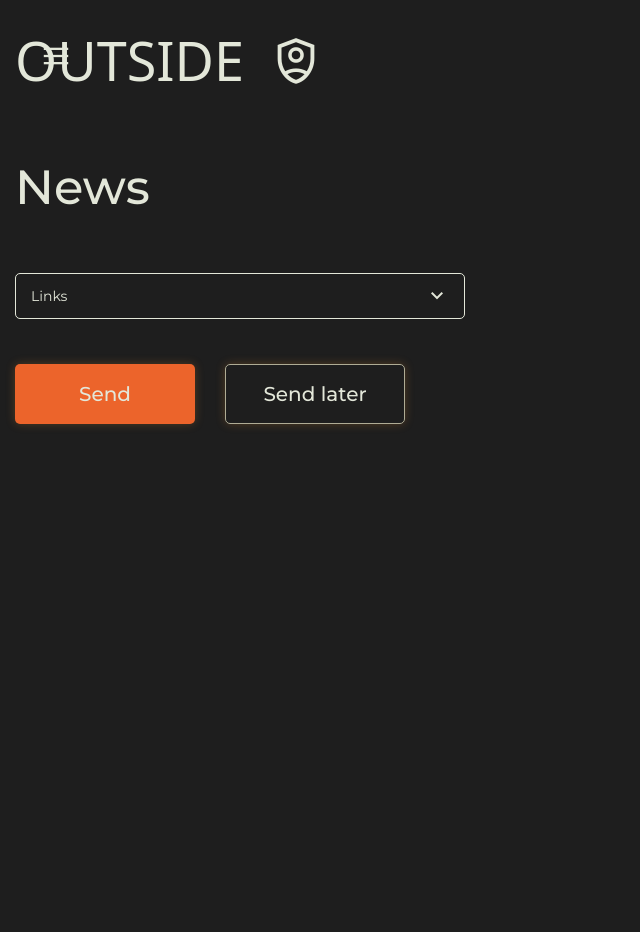
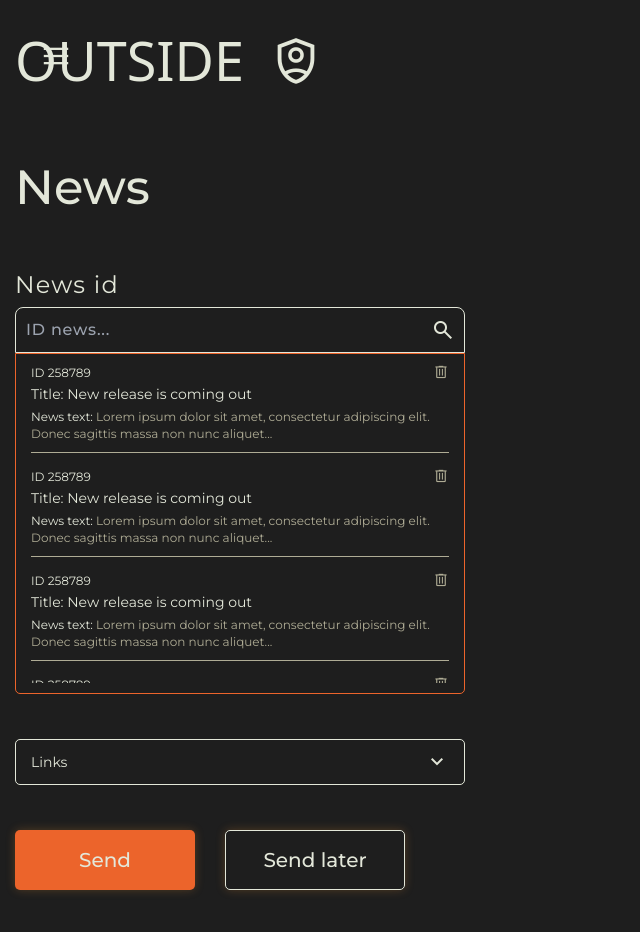
Before and after one commit to outsideOfficialy/adminPanel, a Next.js app: page /news in a window 1280 px wide. Shown: the top 932 px of the page, without its empty margins (0-640 px from the left). Before the commit the page ends 800 px from the top, so only its background shows below. Built offline with nearby package versions, Linux system fonts and the light colour scheme; a web font is replaced by a local one.

Commit message:
create Search tamplate

```diff
--- a/app/globals.css
+++ b/app/globals.css
@@ -28,6 +28,12 @@
   font-size: 32px;
   font-variation-settings: "FILL" 0, "wght" 500, "GRAD" 0, "opsz" 56;
 }
+
+.material-symbols-outlined.delete {
+  font-size: 16px;
+  font-weight: 200;
+  font-variation-settings: "FILL" 0, "wght" 500, "GRAD" 0, "opsz" 56;
+}
 /* customize the scrollbar Width & Height */
 ::-webkit-scrollbar {
   /* vertical scrollbar */
--- a/app/news/page.tsx
+++ b/app/news/page.tsx
@@ -7,10 +7,12 @@ import itunes from '../../src/icons/itunes.svg'
 import spotify from '../../src/icons/spotify.svg'
 import soundcloud from '../../src/icons/soundcloud.svg'
 import youtubeMusic from '../../src/icons/youtubeMusic.svg'
+import SearchInput from "@/components/Search";
 
 const News = () => {
   return (
     <PageLayout title="News">
+      <SearchInput onSearch={() => { }} placeholder="ID news..." label="News id" name="search"/>
       <Dropdown inputsName="music[]" headerText="Links" links={[
         {
           platformName: "Spotify",
--- /dev/null
+++ b/components/Search/index.tsx
@@ -0,0 +1,81 @@
+import React from "react";
+import { ButtonPrimary, ButtonSecondary } from "../ButtonTemplate";
+import clsx from "clsx";
+import { Transition } from "@headlessui/react";
+
+interface SearchInputProps {
+  label?: string;
+  placeholder: string;
+  name: string;
+  onSearch: () => void; // Функция обработчика поиска
+}
+
+const testInfo = [
+  {id: '258789', title: 'New release is coming out', text: ' Lorem ipsum dolor sit amet, consectetur adipiscing elit. Donec sagittis massa non nunc aliquet...'},
+  {id: '258789', title: 'New release is coming out', text: ' Lorem ipsum dolor sit amet, consectetur adipiscing elit. Donec sagittis massa non nunc aliquet...'},
+  {id: '258789', title: 'New release is coming out', text: ' Lorem ipsum dolor sit amet, consectetur adipiscing elit. Donec sagittis massa non nunc aliquet...'},
+  {id: '258789', title: 'New release is coming out', text: ' Lorem ipsum dolor sit amet, consectetur adipiscing elit. Donec sagittis massa non nunc aliquet...'},
+]
+
+const SearchInput: React.FC<SearchInputProps> = ({ label, placeholder, name, onSearch }) => {
+  const [isOpen, setIsOpen] = React.useState<boolean>(true);
+  const openToggler = () => setIsOpen(!isOpen);
+
+  return (
+    <div className="w-full max-w-[450px]">
+      <div className="flex flex-col items-start gap-[10px]">
+        {label && (
+          <label className="text-white text-2xl font-normal leading-6 tracking-wider">
+            {label}
+          </label>
+        )}
+        <div className="relative w-full">
+          <input
+            type="text"
+            placeholder={placeholder}
+            name={name}
+            className={clsx("border-white bg-black border rounded-lg text-white p-2.5 max-w-[450px] w-full text-base font-medium leading-normal tracking-wider transition duration-300 ease-in-out placeholder-grey focus:border-main-primary-color focus:ring-0 focus:outline-none", isOpen ? "border-main-primary-color rounded-b-[0px]" : "border-gray")}
+          />
+          <button
+            className="material-symbols-outlined search absolute right-0 top-0 bottom-0 bg-main-primary text-white rounded-r-lg p-2.5 font-medium transition duration-300 ease-in-out hover:text-main-primary-color"
+            onClick={onSearch}
+          >
+            search
+          </button>
+        </div>
+      </div>
+      <Transition
+        show={isOpen}
+        enter="transition-transform duration-300 ease-in-out"
+        enterFrom="-translate-y-[300%]"
+        enterTo="translate-y-0"
+        leave="transition-transform duration-300 ease-in-out"
+        leaveFrom="translate-y-0"
+        leaveTo="-translate-y-[300%]"
+      >
+      <div className="border-[1px] border-main-primary-color pl-[15px] pr-[5px] py-[10px] rounded-b-[5px]">
+        <ul className="max-h-[319px] overflow-scroll pr-[10px] flex flex-col gap-[15px]">
+          {testInfo.map((item) => {
+            return (
+              <li className="relative pb-[10px] border-b-[1px] border-gray" key={item.id}>
+                <div className="flex flex-col gap-[5px]">
+                  <p className="leading-[17px] text-[12px]">ID {item.id}</p>
+                  <p className="leading-[17px] text-[14px]">Title: {item.title}</p>
+                  <p className="leading-[17px] text-[12px]">News text: <span className="text-gray">{item.text}</span></p>
+                </div>
+                <button
+                className="material-symbols-outlined delete absolute right-0 top-0 text-gray transition duration-300 ease-in-out hover:text-main-primary-color"
+                onClick={onSearch}>
+                  delete
+              </button>
+              </li>
+            )
+          })}
+        </ul>
+      </div>
+      </Transition>
+    </div>
+  );
+};
+
+export default SearchInput;
--- a/tailwind.config.ts
+++ b/tailwind.config.ts
@@ -17,7 +17,7 @@ const config: Config = {
         "primary-color": "#ED772F",
         "sub-primary-color": "#EF9335",
         black: "#1E1E1E",
-        grey: "#AFAC95",
+        gray: "#AFAC95",
         white: "#E3E7D9"
       }
     }
```
